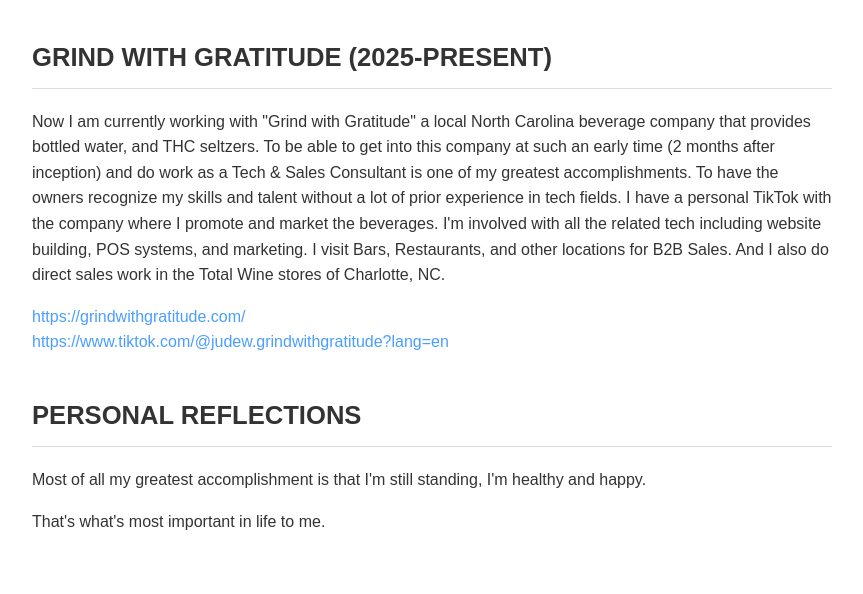
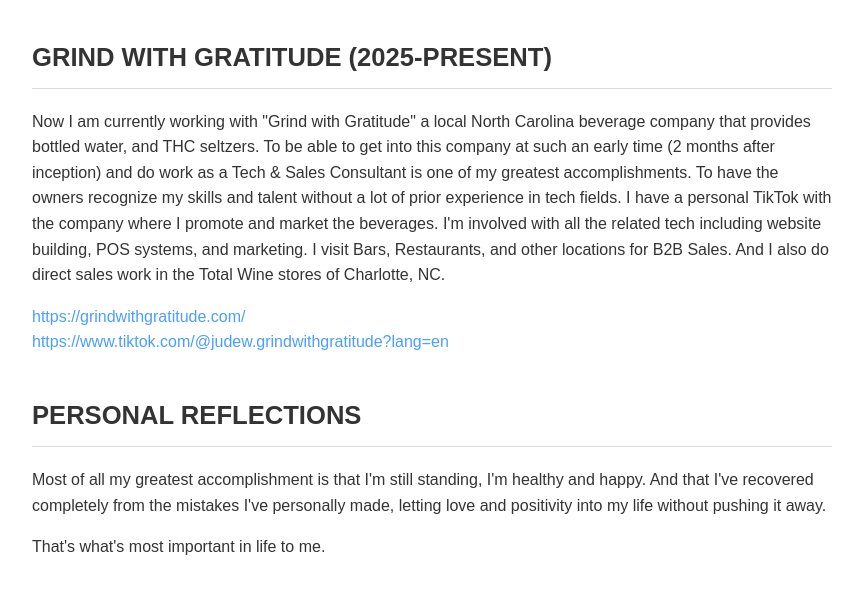
Before and after one commit to twinslimes/twinslimes, a plain HTML site: page index.html in a window 1280 px wide. Shown: the part 4043-4637 px from the top of the page, without its empty margins (208-1071 px from the left). Drawn offline with Linux system fonts and the light colour scheme; a script that the page names is missing.

Commit message:
Update Personal Reflections section with complete text

```diff
--- a/index.html
+++ b/index.html
@@ -177,7 +177,7 @@
 
 <div class="section">
     <h2 class="section-title">PERSONAL REFLECTIONS</h2>
-    <p>Most of all my greatest accomplishment is that I'm still standing, I'm healthy and happy.</p>
+    <p>Most of all my greatest accomplishment is that I'm still standing, I'm healthy and happy. And that I've recovered completely from the mistakes I've personally made, letting love and positivity into my life without pushing it away.</p>
 
     <p>That's what's most important in life to me.</p>
 
```
